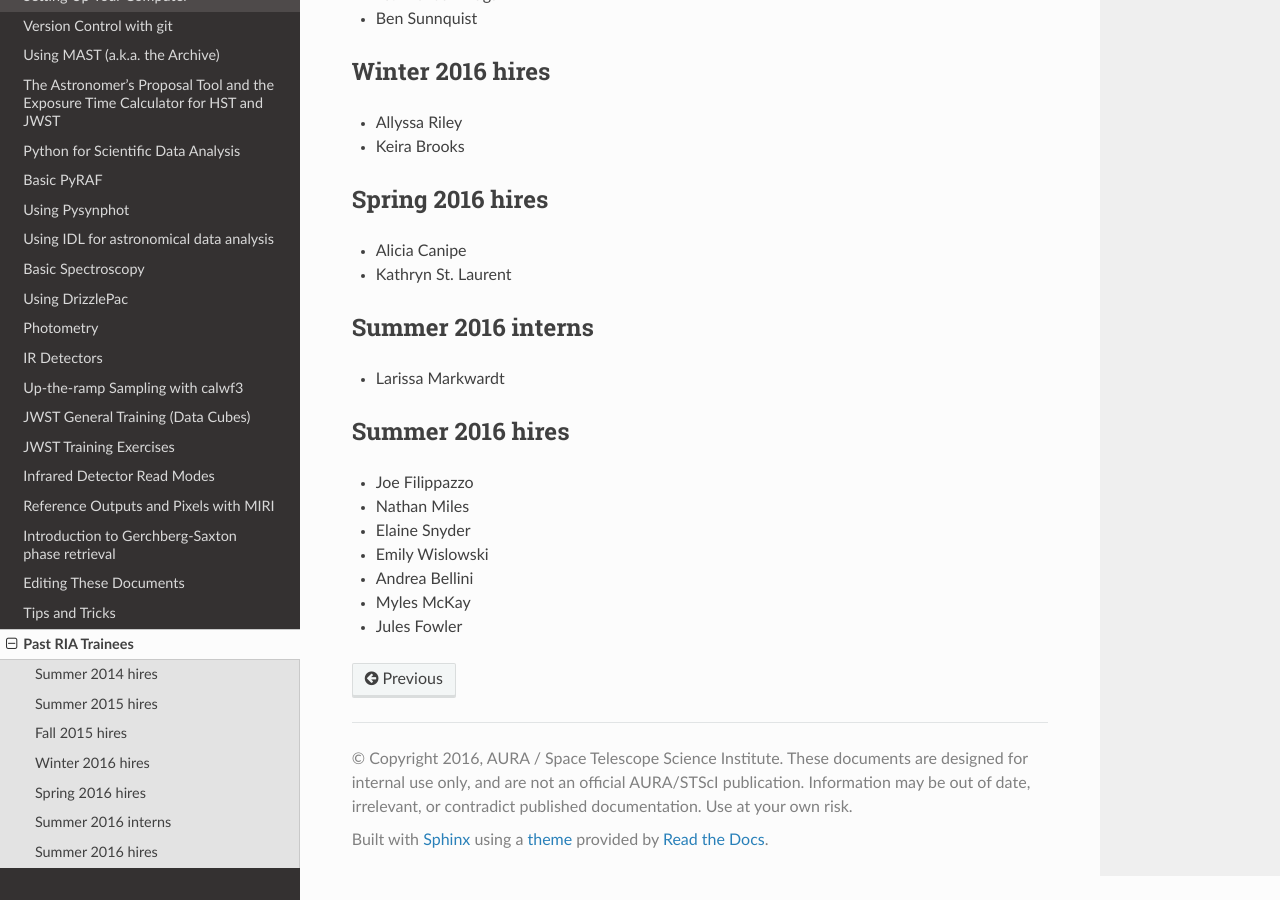
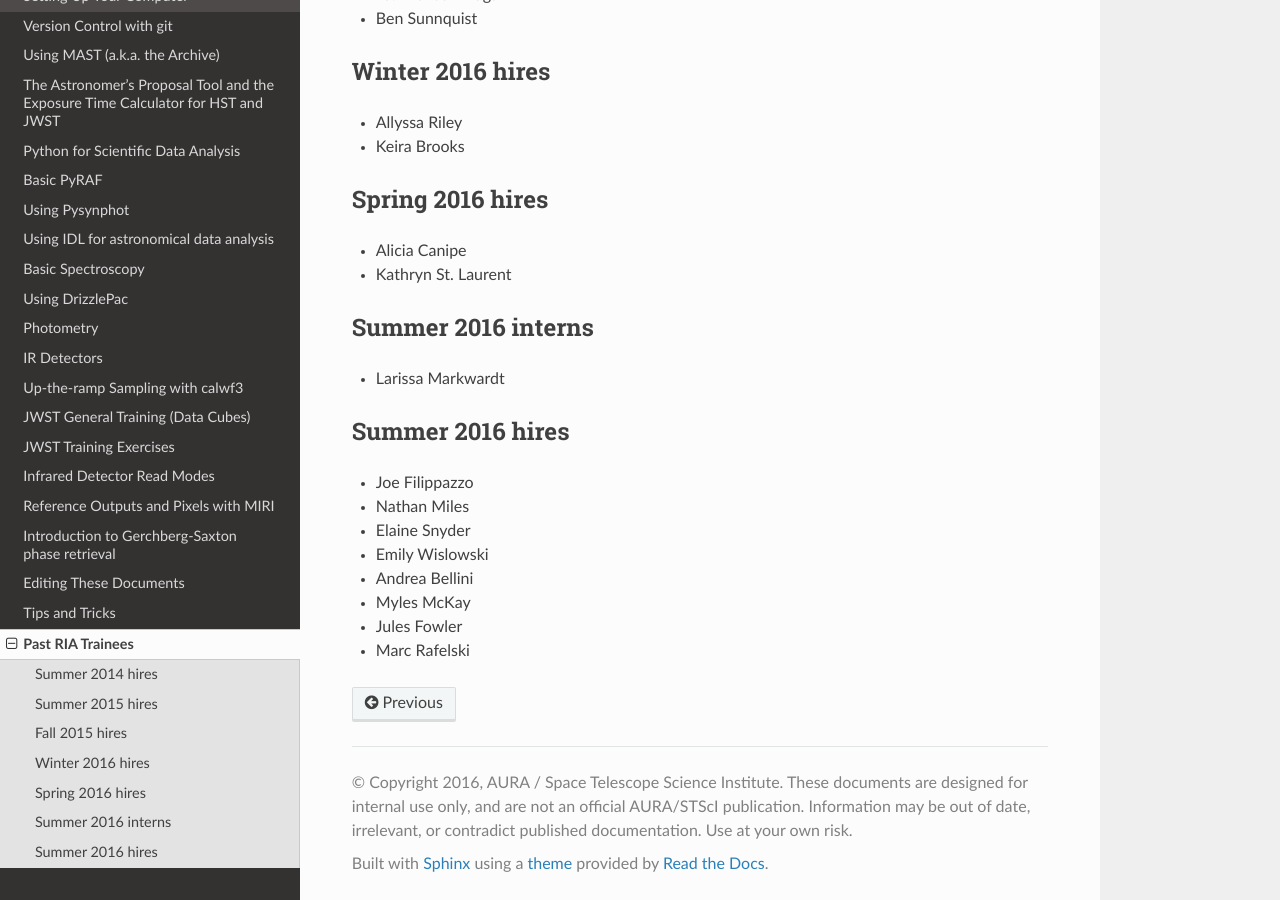
Before and after one commit to staceybright/training-library, a Sphinx documentation site: the page built from source/trainees.txt, in a window 1280 px wide and 900 px high, scrolled down 801 px. Built offline with Sphinx 7.4.7 and the Read the Docs theme 2.0.0, drawn with Linux system fonts in a browser that asks for light colours.

Commit message:
Added my name to trainees.txt -MR

```diff
--- a/source/trainees.txt
+++ b/source/trainees.txt
@@ -60,3 +60,4 @@ Summer 2016 hires
 * Andrea Bellini
 * Myles McKay
 * Jules Fowler
+* Marc Rafelski
```
